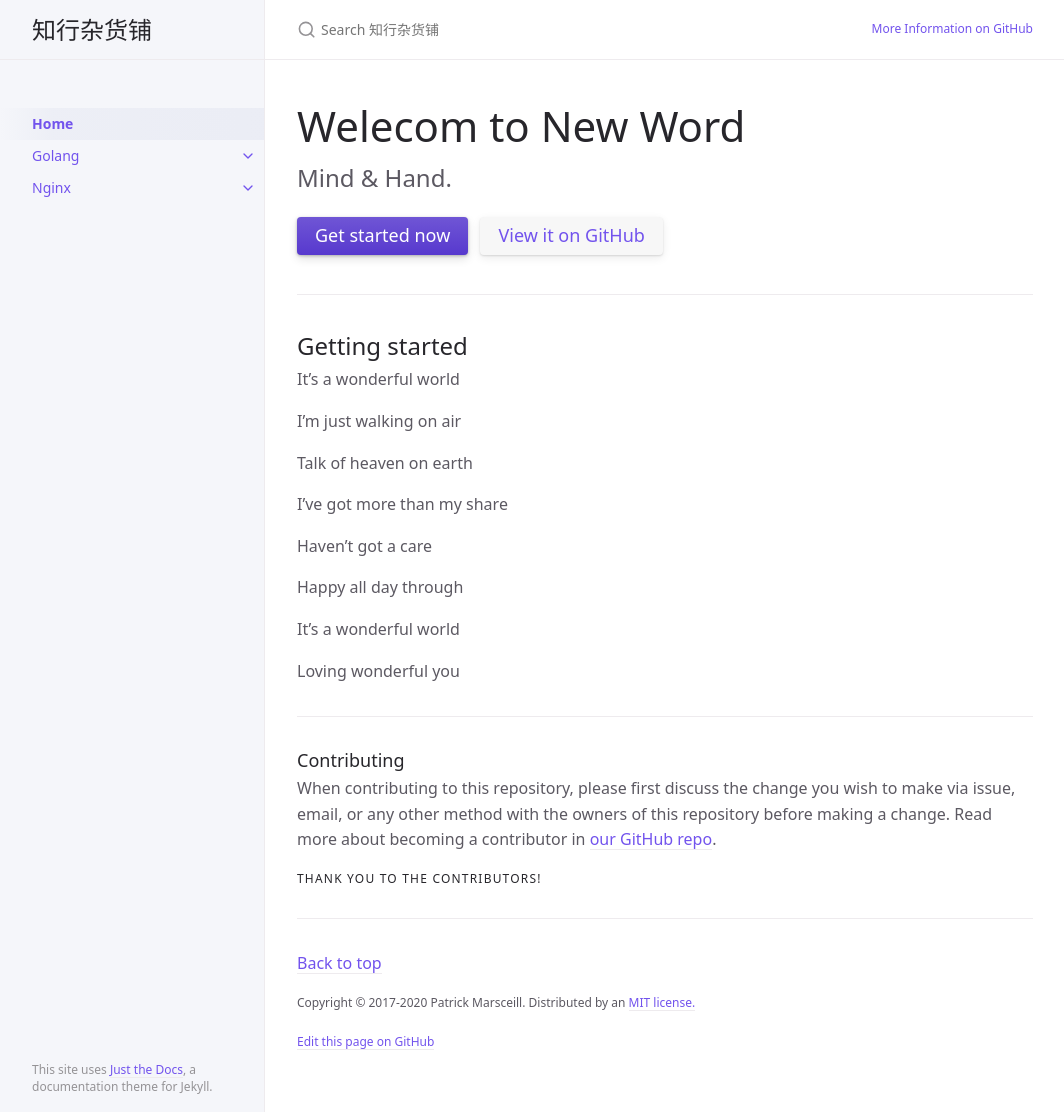
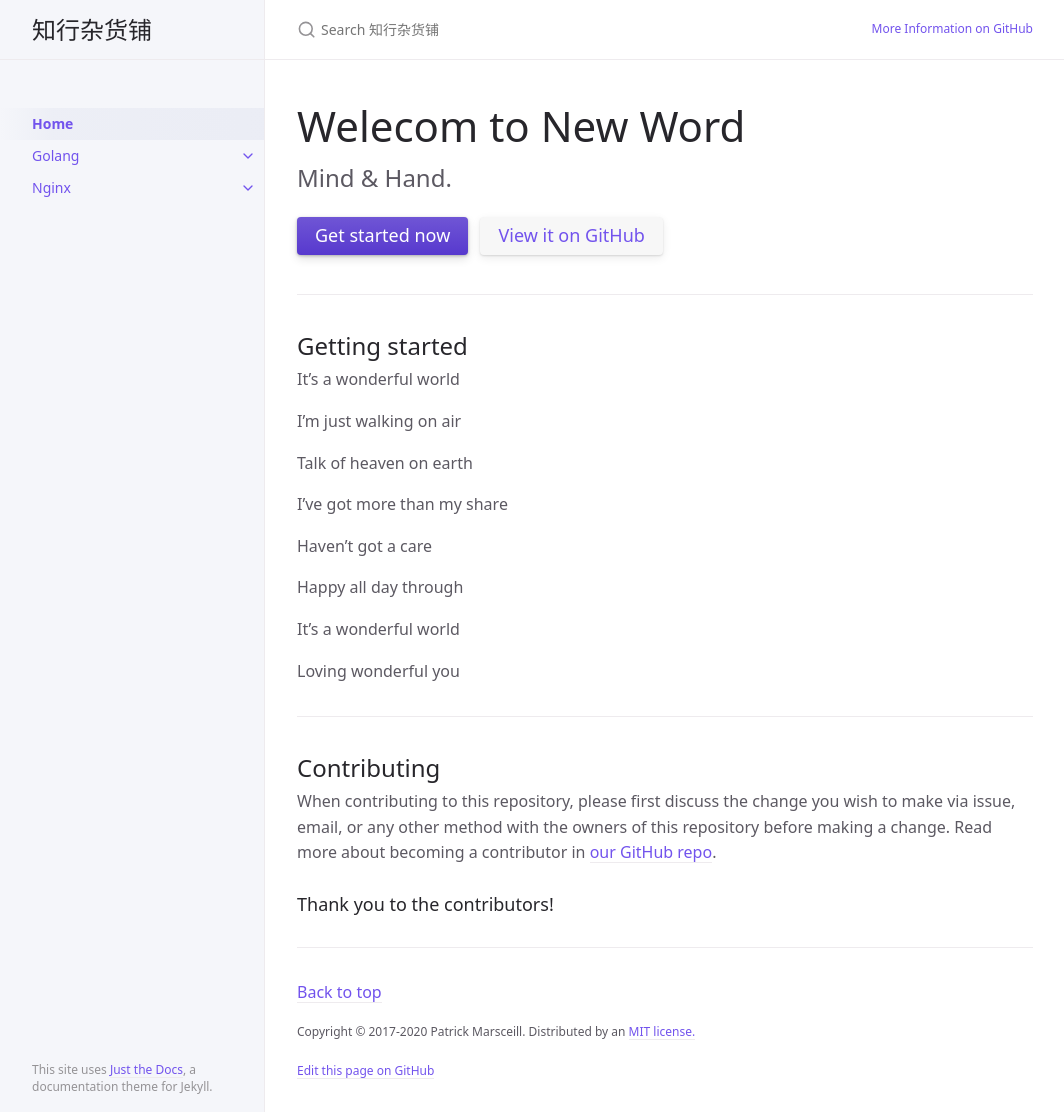
Before and after one commit to Jooeeee/jooeeee.github.io, a Jekyll site: the page built from docs/index.md, in a window 1280 px wide and 1112 px high. Shown: the whole window, without its empty margins (107-1171 px from the left). Built offline with Jekyll 4.4.1, drawn with Linux system fonts in a browser that asks for light colours.

Commit message:
change home page.

```diff
--- a/docs/index.md
+++ b/docs/index.md
@@ -36,12 +36,12 @@ Loving wonderful you
 
 ---
 
-### Contributing
+## Contributing
 
 When contributing to this repository, please first discuss the change you wish to make via issue,
 email, or any other method with the owners of this repository before making a change. Read more about becoming a contributor in [our GitHub repo](https://github.com/Jooeeee/jooeeee.github.io/).
 
-#### Thank you to the contributors!
+### Thank you to the contributors!
 
 <ul class="list-style-none">
 {% for contributor in site.github.contributors %}
```
